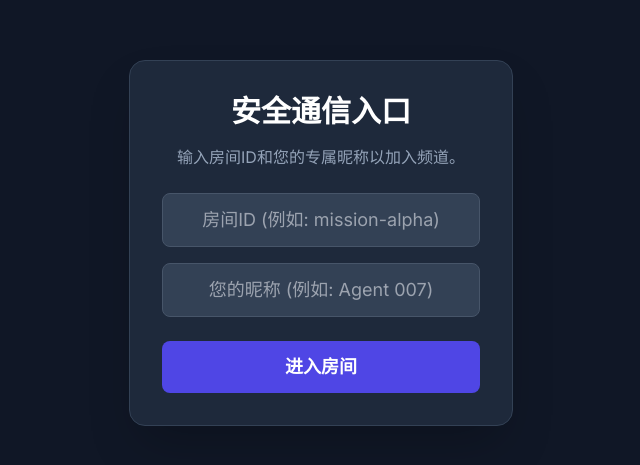
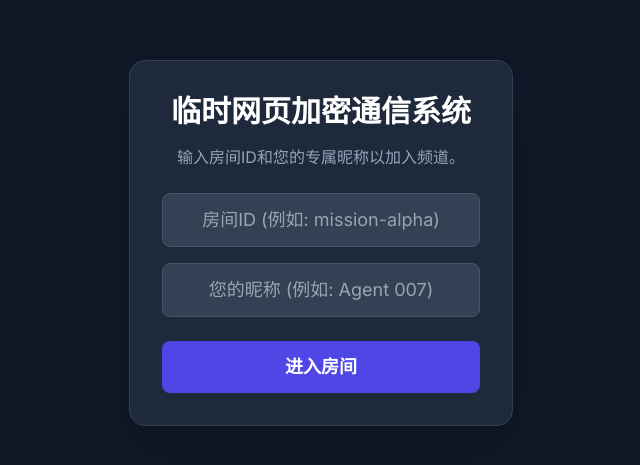
Before and after one commit to 2929987717/secure-chat, a plain HTML site: page index.html in a window 1280 px wide. Shown: the part 157-622 px from the top of the page, without its empty margins (319-959 px from the left). Drawn offline with nearby package versions, Linux system fonts and the light colour scheme; no server answers.

Commit message:
Update index.html

```diff
--- a/index.html
+++ b/index.html
@@ -21,7 +21,7 @@
     <!-- Room Selection Modal -->
     <div id="room-modal" class="fixed inset-0 bg-gray-900 bg-opacity-90 flex items-center justify-center z-50 transition-opacity duration-300">
         <div class="bg-slate-800 p-8 rounded-2xl shadow-2xl text-center w-full max-w-sm border border-slate-700">
-            <h2 class="text-3xl font-bold mb-4 text-white">安全通信入口</h2>
+            <h2 class="text-3xl font-bold mb-4 text-white">临时网页加密通信系统</h2>
             <p class="text-slate-400 mb-6">输入房间ID和您的专属昵称以加入频道。</p>
             <div class="space-y-4">
                 <input type="text" id="room-id-input" class="w-full bg-slate-700 border border-slate-600 rounded-lg p-3 text-center text-lg focus:ring-2 focus:ring-indigo-500" placeholder="房间ID (例如: mission-alpha)">
```
